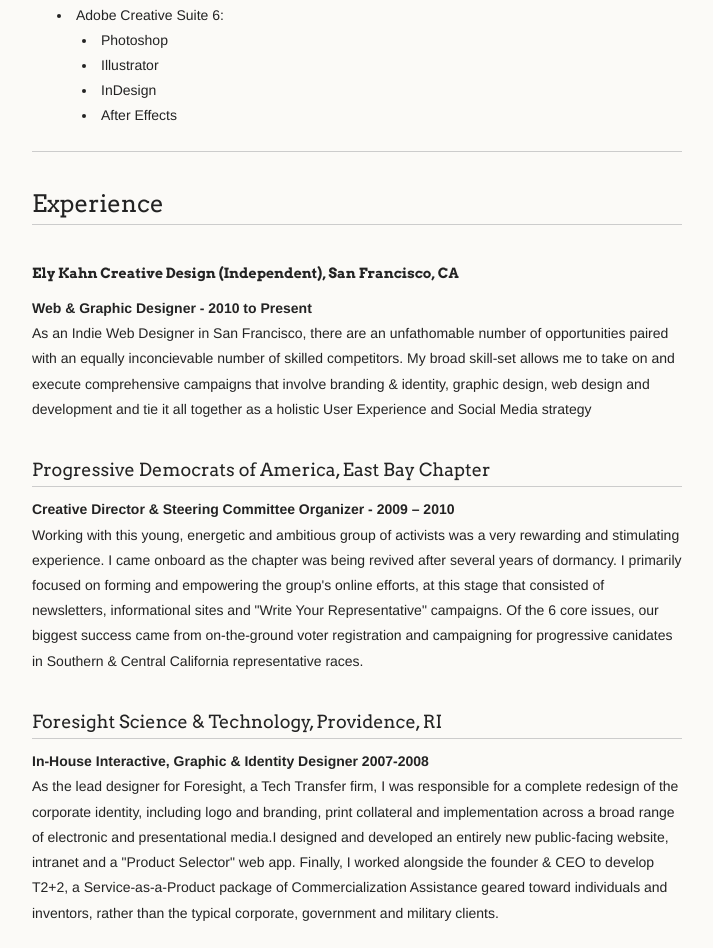
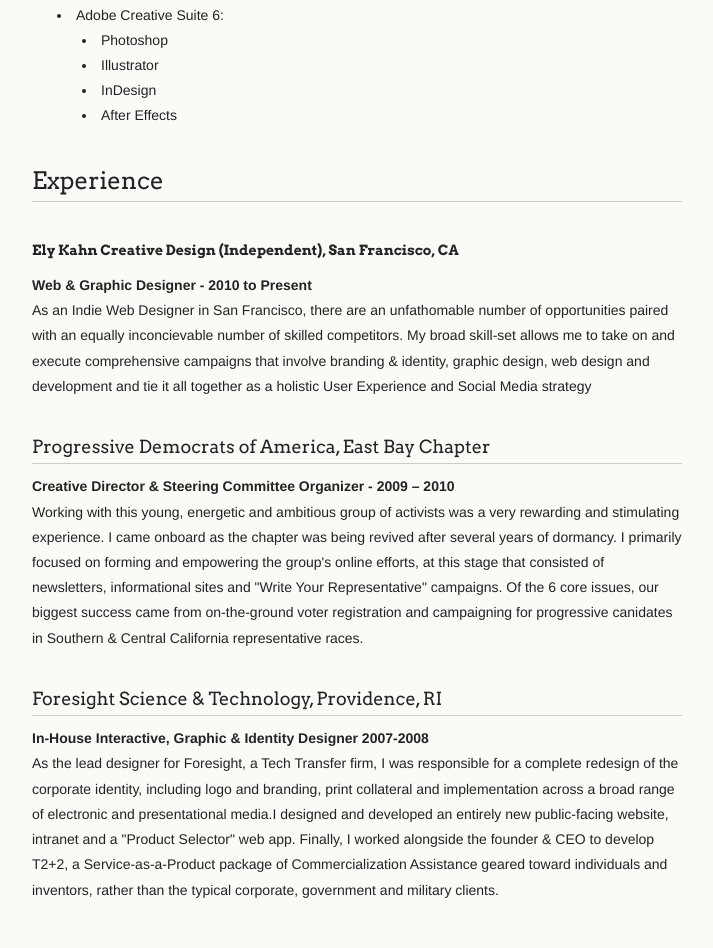
Before and after one commit to elykahn/ely-kahn-creative-resume, a plain HTML site: page index.html in a window 1280 px wide. Shown: the part 1353-2301 px from the top of the page, without its empty margins (278-991 px from the left). Drawn offline with Linux system fonts and the light colour scheme.

```diff
--- a/index.html
+++ b/index.html
@@ -95,7 +95,7 @@ Fall 2003—Spring 2007 </p>
 <li>After Effects</li>
 </ul>
 </li>
-</ul><hr><h2>Experience</h2>
+</ul><h2>Experience</h2>
 
 <h4>Ely Kahn Creative Design (Independent), San Francisco, CA</h4>
 
```
Also changed, not shown: params.json (+1 -1 lines).
